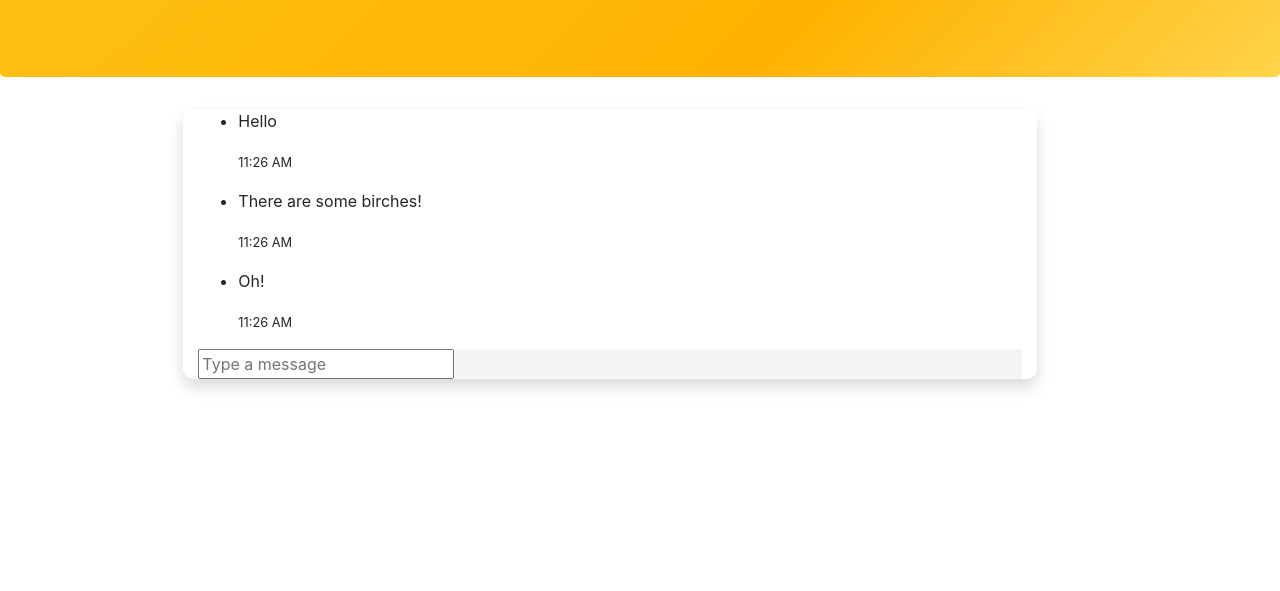
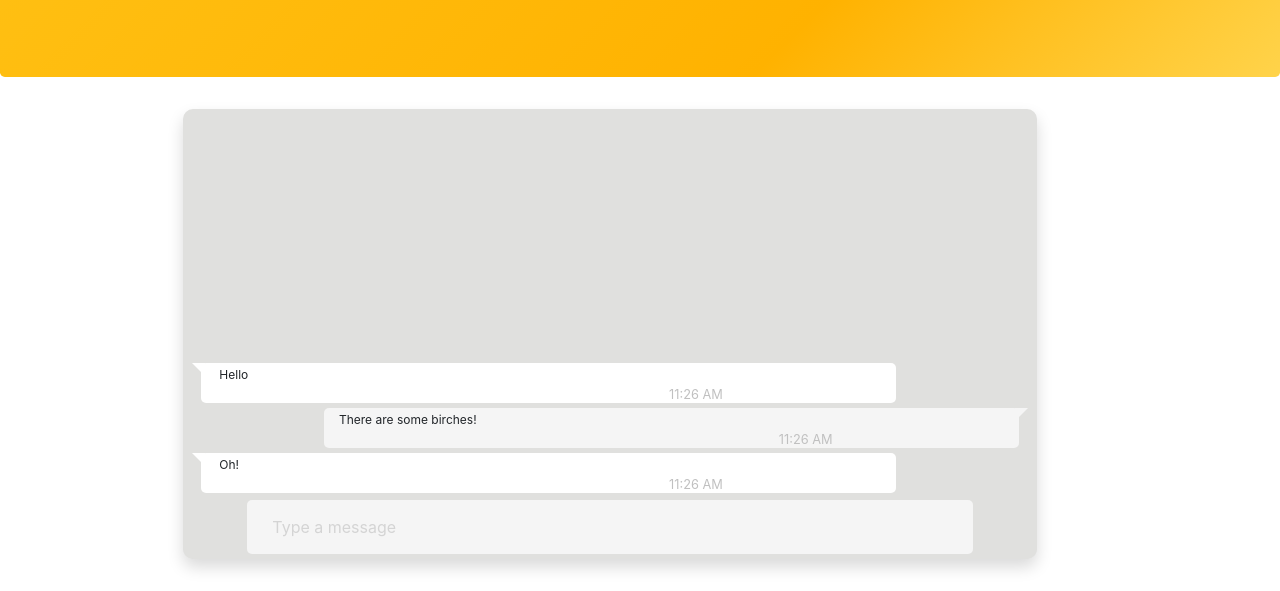
Before and after one commit to gabrielemaggi/beeOPLE, a plain HTML site: page beeOPLE/view/chat.html in a window 1280 px wide. Shown: the part 209-800 px from the top of the page. Drawn offline with nearby package versions, Linux system fonts and the light colour scheme.

Commit message:
Add files via upload

```diff
--- a/beeOPLE/view/chat.html
+++ b/beeOPLE/view/chat.html
@@ -5,7 +5,7 @@
 <html>
     <head>
         <link rel="stylesheet" href="https://stackpath.bootstrapcdn.com/bootstrap/4.5.2/css/bootstrap.min.css" integrity="sha384-JcKb8q3iqJ61gNV9KGb8thSsNjpSL0n8PARn9HuZOnIxN0hoP+VmmDGMN5t9UJ0Z" crossorigin="anonymous">
-        <link rel="stylesheet" href="..\public\chat.css">
+        <link rel="stylesheet" href="..\public\css\chat.css">
         <script src="https://code.jquery.com/jquery-3.5.1.slim.min.js" integrity="sha384-DfXdz2htPH0lsSSs5nCTpuj/zy4C+OGpamoFVy38MVBnE+IbbVYUew+OrCXaRkfj" crossorigin="anonymous"></script>
         <script src="https://cdn.jsdelivr.net/npm/popper.js@1.16.1/dist/umd/popper.min.js" integrity="sha384-9/reFTGAW83EW2RDu2S0VKaIzap3H66lZH81PoYlFhbGU+6BZp6G7niu735Sk7lN" crossorigin="anonymous"></script>
         <script src="https://stackpath.bootstrapcdn.com/bootstrap/4.5.2/js/bootstrap.min.js" integrity="sha384-B4gt1jrGC7Jh4AgTPSdUtOBvfO8shuf57BaghqFfPlYxofvL8/KUEfYiJOMMV+rV" crossorigin="anonymous"></script>
```
